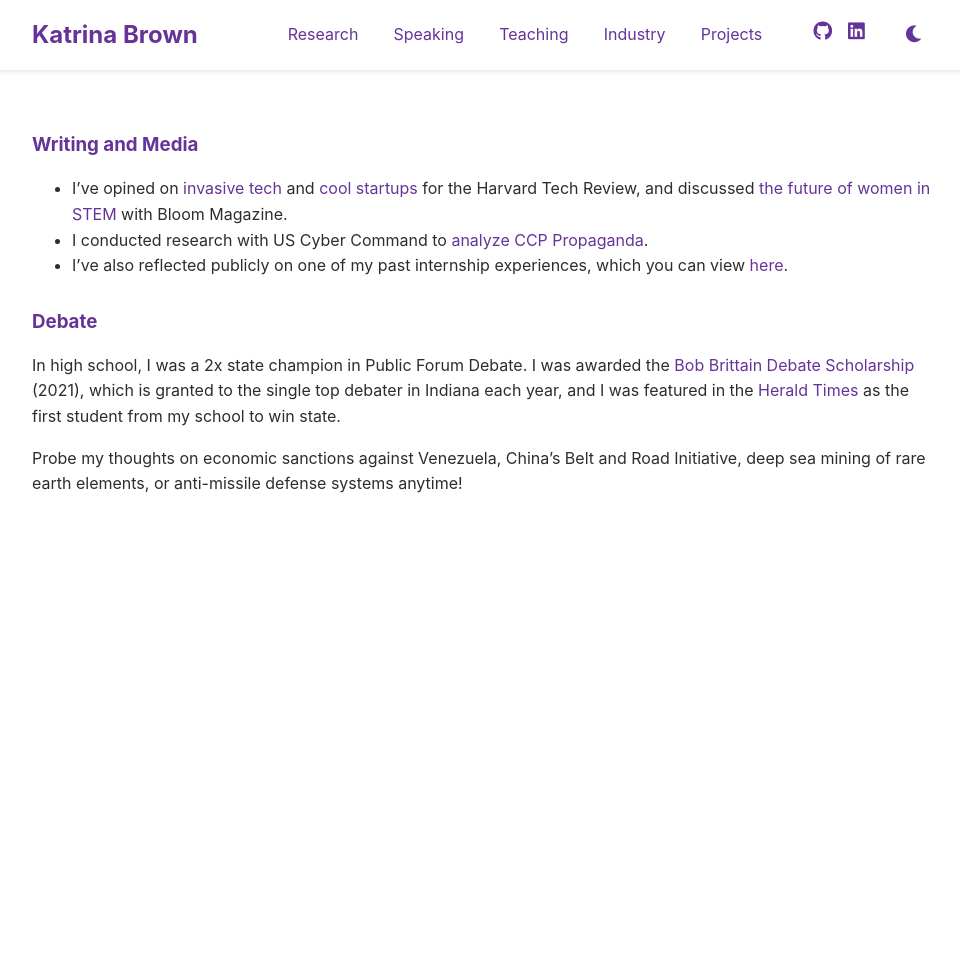
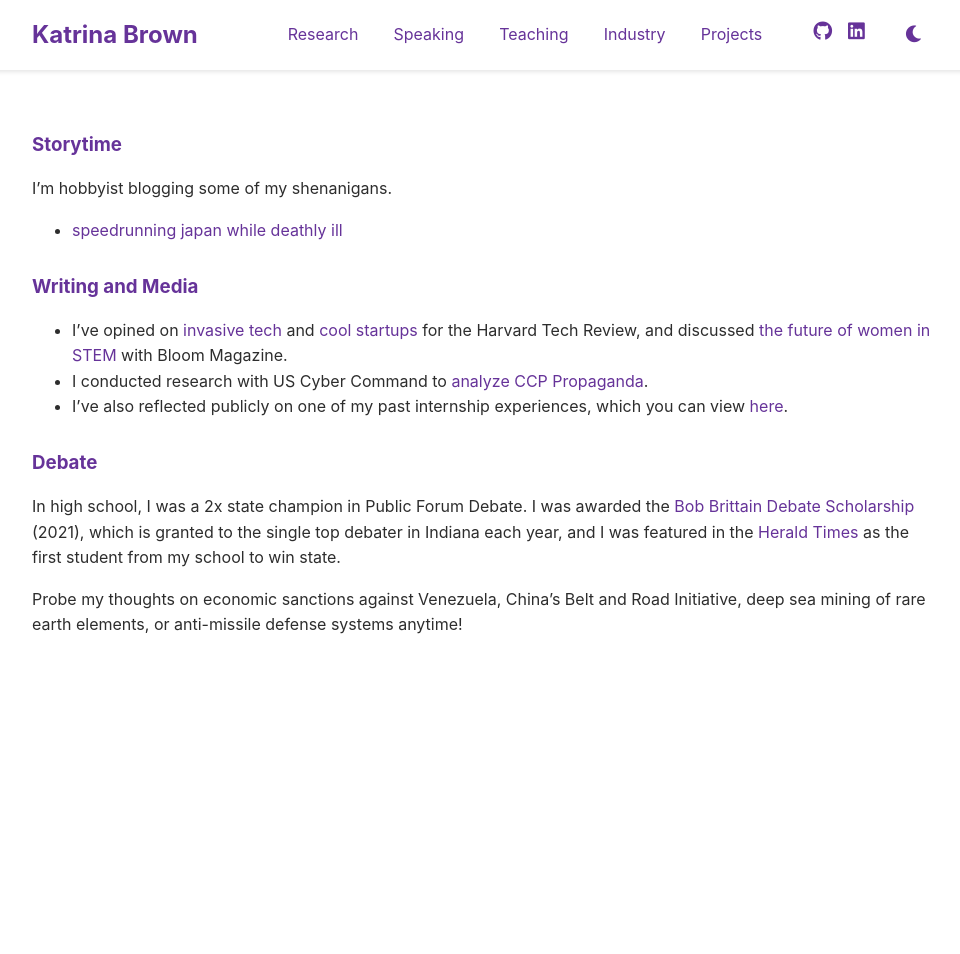
Before and after one commit to brownkat6/katrinarbrown, a Jekyll site: the page built from docs/speaking.md, in a window 1280 px wide. Shown: the whole page, without its empty margins (158-1118 px from the left). Built offline with Jekyll 4.4.1, drawn with Linux system fonts in a browser that asks for light colours.

Commit message:
update X

```diff
--- a/docs/speaking.md
+++ b/docs/speaking.md
@@ -1,7 +1,11 @@
 ---
 layout: default
-title: Speaking
+title: Writing
 ---
+
+### Storytime
+I'm hobbyist blogging some of my shenanigans.
+* [speedrunning japan while deathly ill](https://open.substack.com/pub/katrinarbrown/p/storytime-speedrunning-japan-while?r=5l6hl1&utm_campaign=post&utm_medium=web)
 
 ### Writing and Media
 * I've opined on [invasive tech](https://harvardtechnologyreview.com/2024/11/01/ai-glasses-unveil-privacy-risks-an-interview-with-the-creators-of-i-xray/) and [cool startups](https://harvardtechnologyreview.com/2024/12/17/from-dorm-room-to-boardroom-how-ron-nachum-and-sapien-are-redefining-ai-in-corporate-finance/) for the Harvard Tech Review, and discussed [the future of women in STEM](https://www.magbloom.com/2020/04/for-the-love-of-stem-a-conversation-about-the-future-of-women-in-technology/) with Bloom Magazine.
```
